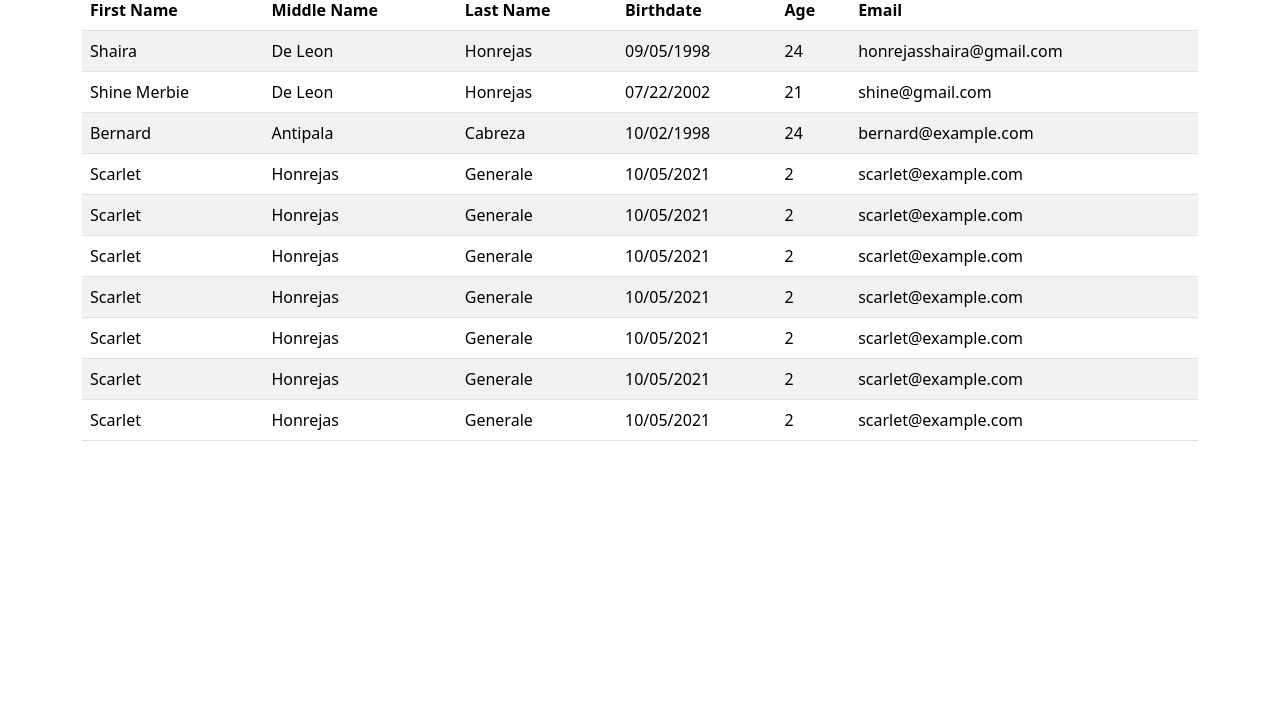
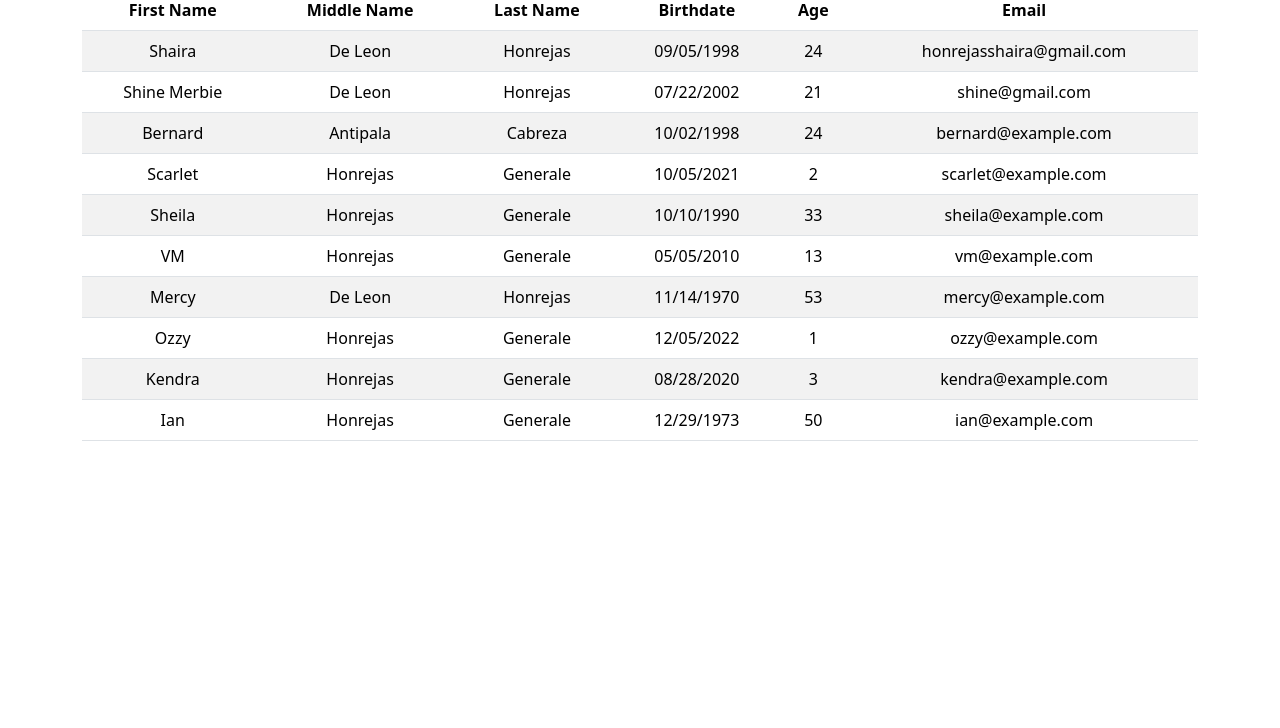
Before and after one commit to shangshai0905/clinicalcaresystem, a plain HTML site: page patient.html in a window 1280 px wide. Shown: the part 72-800 px from the top of the page. Drawn offline with nearby package versions, Linux system fonts and the light colour scheme.

Commit message:
update some info in patient.html

```diff
--- a/patient.html
+++ b/patient.html
@@ -10,8 +10,8 @@
 </head>
 <body>
     <div class="container mt-3">
-        <h2>List of Patients</h2>
-        <table class="table table-striped">
+        <h2 class="text-center">List of Patients</h2>
+        <table class="table table-striped bg-danger-subtle text-center">
           <thead>
             <tr>
               <th>First Name</th>
@@ -56,52 +56,52 @@
                 <td>scarlet@example.com</td>
               </tr>
               <tr>
-                <td>Scarlet</td>
+                <td>Sheila</td>
                 <td>Honrejas</td>
                 <td>Generale</td>
-                <td>10/05/2021</td>
-                <td>2</td>
-                <td>scarlet@example.com</td>
+                <td>10/10/1990</td>
+                <td>33</td>
+                <td>sheila@example.com</td>
               </tr>
               <tr>
-                <td>Scarlet</td>
+                <td>VM</td>
                 <td>Honrejas</td>
                 <td>Generale</td>
-                <td>10/05/2021</td>
-                <td>2</td>
-                <td>scarlet@example.com</td>
+                <td>05/05/2010</td>
+                <td>13</td>
+                <td>vm@example.com</td>
               </tr>
               <tr>
-                <td>Scarlet</td>
+                <td>Mercy</td>
+                <td>De Leon</td>
+                <td>Honrejas</td>
+                <td>11/14/1970</td>
+                <td>53</td>
+                <td>mercy@example.com</td>
+              </tr>
+              <tr>
+                <td>Ozzy</td>
                 <td>Honrejas</td>
                 <td>Generale</td>
-                <td>10/05/2021</td>
-                <td>2</td>
-                <td>scarlet@example.com</td>
+                <td>12/05/2022</td>
+                <td>1</td>
+                <td>ozzy@example.com</td>
               </tr>
               <tr>
-                <td>Scarlet</td>
+                <td>Kendra</td>
                 <td>Honrejas</td>
                 <td>Generale</td>
-                <td>10/05/2021</td>
-                <td>2</td>
-                <td>scarlet@example.com</td>
+                <td>08/28/2020</td>
+                <td>3</td>
+                <td>kendra@example.com</td>
               </tr>
               <tr>
-                <td>Scarlet</td>
+                <td>Ian</td>
                 <td>Honrejas</td>
                 <td>Generale</td>
-                <td>10/05/2021</td>
-                <td>2</td>
-                <td>scarlet@example.com</td>
-              </tr>
-              <tr>
-                <td>Scarlet</td>
-                <td>Honrejas</td>
-                <td>Generale</td>
-                <td>10/05/2021</td>
-                <td>2</td>
-                <td>scarlet@example.com</td>
+                <td>12/29/1973</td>
+                <td>50</td>
+                <td>ian@example.com</td>
               </tr>
           </tbody>
         </table>
```
